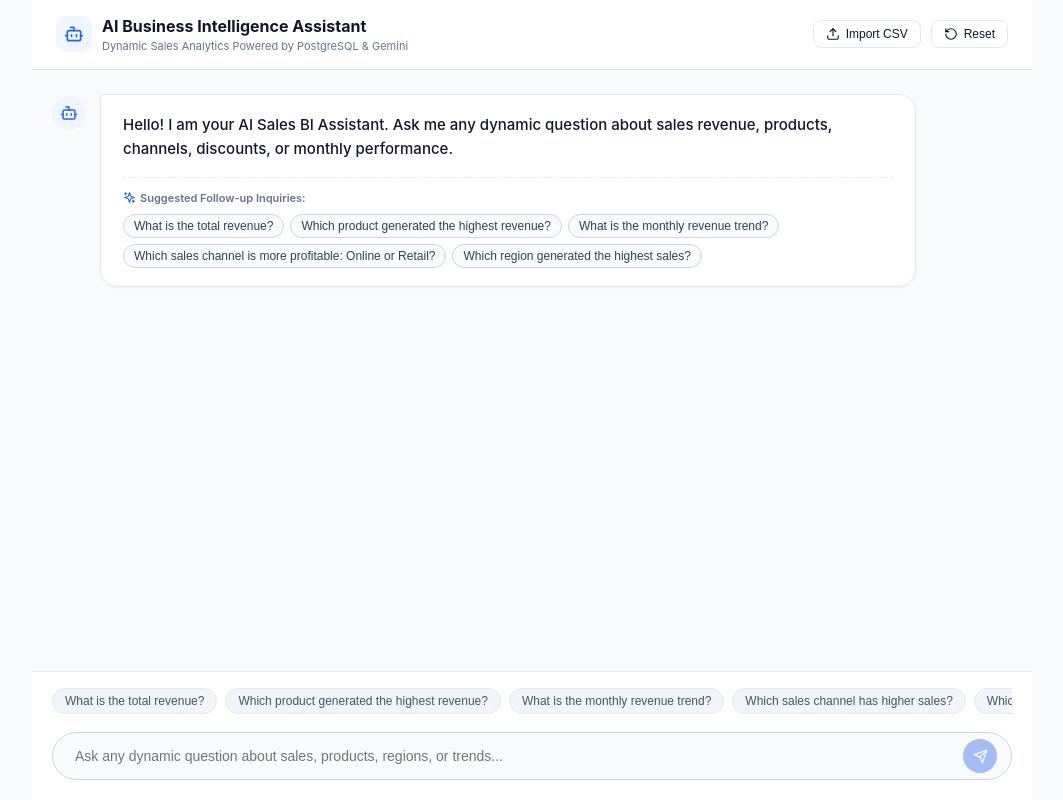
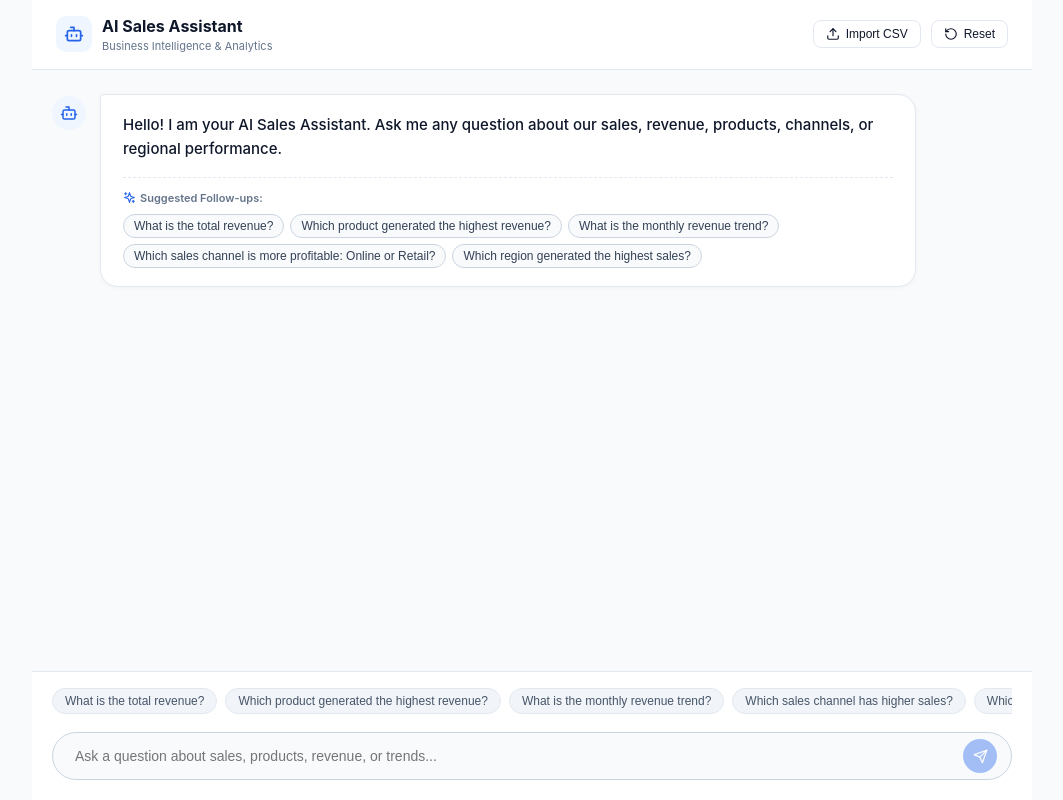
Before and after one commit to Suraj-Anagandula/RSG-AI_Business_Intelligence_Assistant, a React (Vite) app in the folder frontend/: page / in a window 1280 px wide. Shown: the whole page, without its empty margins (108-1171 px from the left). Built offline with nearby package versions, Linux system fonts and the light colour scheme.

Commit message:
style: remove technical engine badges and highlight key figures in response representation

```diff
--- a/frontend/src/App.jsx
+++ b/frontend/src/App.jsx
@@ -4,24 +4,51 @@ import {
   User,
   Send,
   Upload,
-  Database,
-  Sparkles,
+  RotateCcw,
   Code,
   ChevronDown,
   ChevronUp,
-  RotateCcw,
-  Zap
+  Sparkles
 } from 'lucide-react';
 import DataVisualizer from './components/DataVisualizer';
 import ErrorBoundary from './components/ErrorBoundary';
-import { askQuestion, uploadCsvFile, fetchHealth } from './services/apiService';
+import { askQuestion, uploadCsvFile } from './services/apiService';
 
+// Highlights figures, percentages, currency, and quoted entity names in the answer
+function renderHighlightedText(text) {
+  if (!text) return null;
+
+  const regex = /(\$[\d,]+(?:\.\d+)?|\b\d{1,3}(?:,\d{3})+(?:\.\d+)?\b|\b\d+(?:\.\d+)?%|'[^']+'|"[^"]+")/g;
+  const parts = text.split(regex);
+
+  return parts.map((part, i) => {
+    if (regex.test(part)) {
+      const isQuote = part.startsWith("'") || part.startsWith('"');
+      return (
+        <span
+          key={i}
+          style={{
+            fontWeight: '700',
+            color: isQuote ? '#1d4ed8' : '#0f172a',
+            backgroundColor: isQuote ? '#eff6ff' : '#f1f5f9',
+            padding: '1px 5px',
+            borderRadius: '4px',
+            margin: '0 2px'
+          }}
+        >
+          {part}
+        </span>
+      );
+    }
+    return part;
+  });
+}
 
 export default function App() {
   const [messages, setMessages] = useState([
     {
       role: 'assistant',
-      content: 'Hello! I am your AI Sales BI Assistant. Ask me any dynamic question about sales revenue, products, channels, discounts, or monthly performance.',
+      content: 'Hello! I am your AI Sales Assistant. Ask me any question about our sales, revenue, products, channels, or regional performance.',
       followups: [
         'What is the total revenue?',
         'Which product generated the highest revenue?',
@@ -71,8 +98,6 @@ export default function App() {
         visualization_type: response.visualization_type,
         business_insight: response.business_insight,
         followups: response.suggested_followups || [],
-        execution_time_ms: response.execution_time_ms,
-        engine_source: response.engine_source,
         is_success: response.is_success
       };
       setMessages((prev) => [...prev, assistantMessage]);
@@ -95,14 +120,14 @@ export default function App() {
     if (!file) return;
 
     try {
-      showNotification('Uploading and ingesting CSV into database...');
+      showNotification('Importing and updating sales data...');
       const result = await uploadCsvFile(file);
       showNotification(`Success: ${result.message}`);
       setMessages((prev) => [
         ...prev,
         {
           role: 'assistant',
-          content: `Data Updated: Successfully cleaned and imported ${result.loaded_records} records into PostgreSQL. You can now ask questions on the new data!`,
+          content: `Data Updated: Successfully loaded ${result.loaded_records} records into the sales database.`,
           followups: ['What is the new total revenue?', 'Show top products']
         }
       ]);
@@ -129,15 +154,15 @@ export default function App() {
 
   return (
     <div className="chat-app">
-      {/* Top Navbar */}
+      {/* Clean Header */}
       <header className="chat-navbar">
         <div className="brand-wrapper">
           <div className="brand-badge">
             <Bot size={20} />
           </div>
           <div>
-            <div className="brand-title">AI Business Intelligence Assistant</div>
-            <div className="brand-subtitle">Dynamic Sales Analytics Powered by PostgreSQL & Gemini</div>
+            <div className="brand-title">AI Sales Assistant</div>
+            <div className="brand-subtitle">Business Intelligence & Analytics</div>
           </div>
         </div>
 
@@ -152,7 +177,7 @@ export default function App() {
           <button
             className="nav-btn"
             onClick={() => fileInputRef.current?.click()}
-            title="Import a new CSV into PostgreSQL in one click"
+            title="Import a new sales CSV in one click"
           >
             <Upload size={14} />
             <span>Import CSV</span>
@@ -179,26 +204,19 @@ export default function App() {
               <div className="user-bubble">{msg.content}</div>
             ) : (
               <div className="assistant-content">
-                {/* Engine Source Badge */}
-                {msg.engine_source && (
-                  <div style={{ display: 'flex', alignItems: 'center', gap: '6px', marginBottom: '8px', fontSize: '11px', color: '#64748b' }}>
-                    <Zap size={12} color="#2563eb" />
-                    <span>{msg.engine_source} ({msg.execution_time_ms || 0} ms)</span>
-                  </div>
-                )}
+                {/* Highlighted Clean Answer */}
+                <div className="assistant-text">
+                  {renderHighlightedText(msg.content)}
+                </div>
 
-                {/* Natural Answer */}
-                <div className="assistant-text">{msg.content}</div>
-
-                {/* Pictorial Representation as Per Data Suited */}
+                {/* Contextual Visualizer (Only when appropriate) */}
                 {msg.data && msg.data.length > 0 && (
                   <ErrorBoundary>
                     <DataVisualizer result={msg} />
                   </ErrorBoundary>
                 )}
 
-
-                {/* Collapsible SQL Query Block */}
+                {/* Discrete Query View */}
                 {msg.sql && (
                   <SqlAccordion sql={msg.sql} />
                 )}
@@ -208,7 +226,7 @@ export default function App() {
                   <div className="followups-container">
                     <div className="followups-title">
                       <Sparkles size={13} color="#2563eb" />
-                      <span>Suggested Follow-up Inquiries:</span>
+                      <span>Suggested Follow-ups:</span>
                     </div>
                     <div className="followup-chips">
                       {msg.followups.map((q, fIdx) => (
@@ -228,7 +246,7 @@ export default function App() {
           </div>
         ))}
 
-        {/* Loading / Typing indicator */}
+        {/* Loading Indicator */}
         {isLoading && (
           <div className="message-row-assistant">
             <div className="assistant-avatar">
@@ -247,9 +265,8 @@ export default function App() {
         <div ref={messagesEndRef} />
       </div>
 
-      {/* Floating Bottom Input Area (Like ChatGPT) */}
+      {/* Bottom Input Area */}
       <footer className="chat-input-wrapper">
-        {/* Quick Suggestion Pills */}
         <div className="preset-suggestions">
           {[
             'What is the total revenue?',
@@ -268,7 +285,6 @@ export default function App() {
           ))}
         </div>
 
-        {/* Input Bar */}
         <form
           className="input-box-container"
           onSubmit={(e) => {
@@ -279,7 +295,7 @@ export default function App() {
           <input
             type="text"
             className="chat-input-field"
-            placeholder="Ask any dynamic question about sales, products, regions, or trends..."
+            placeholder="Ask a question about sales, products, revenue, or trends..."
             value={input}
             onChange={(e) => setInput(e.target.value)}
             disabled={isLoading}
@@ -299,15 +315,42 @@ function SqlAccordion({ sql }) {
   const [isOpen, setIsOpen] = useState(false);
 
   return (
-    <div className="sql-accordion">
-      <div className="sql-header" onClick={() => setIsOpen(!isOpen)}>
-        <div style={{ display: 'flex', alignItems: 'center', gap: '6px' }}>
-          <Code size={13} />
-          <span>Executed PostgreSQL Query</span>
-        </div>
-        {isOpen ? <ChevronUp size={14} /> : <ChevronDown size={14} />}
-      </div>
-      {isOpen && <pre className="sql-code">{sql}</pre>}
+    <div style={{ marginTop: '10px' }}>
+      <button
+        onClick={() => setIsOpen(!isOpen)}
+        style={{
+          background: 'none',
+          border: 'none',
+          color: '#94a3b8',
+          fontSize: '11px',
+          fontWeight: '500',
+          cursor: 'pointer',
+          display: 'inline-flex',
+          alignItems: 'center',
+          gap: '4px',
+          padding: '2px 0'
+        }}
+      >
+        <Code size={12} />
+        <span>{isOpen ? 'Hide Query' : 'View Query'}</span>
+        {isOpen ? <ChevronUp size={12} /> : <ChevronDown size={12} />}
+      </button>
+
+      {isOpen && (
+        <pre style={{
+          marginTop: '6px',
+          backgroundColor: '#0f172a',
+          color: '#e2e8f0',
+          padding: '10px 14px',
+          borderRadius: '6px',
+          fontSize: '11px',
+          fontFamily: 'monospace',
+          overflowX: 'auto',
+          whiteSpace: 'pre-wrap'
+        }}>
+          {sql}
+        </pre>
+      )}
     </div>
   );
 }
```
